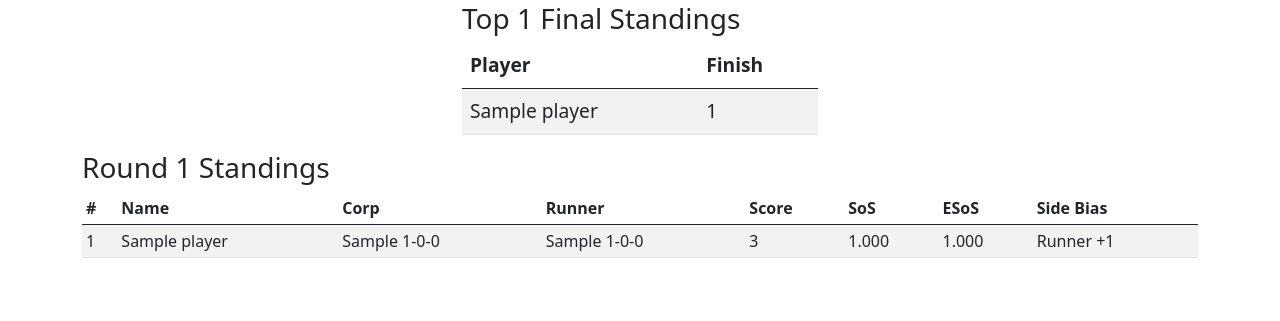
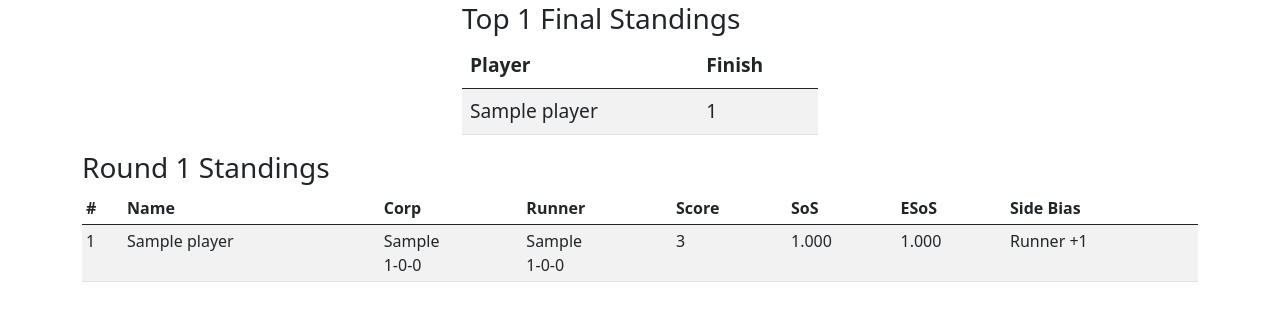
Before and after one commit to Chemscribbler/aesopstables, a Flask app: page /1 in a window 1280 px wide. Shown: the part 285-606 px from the top of the page. Run offline with Flask 3, Linux system fonts and the light colour scheme; tables that the repository leaves empty hold one stand-in row (values such as "Sample post"); some libraries are stand-ins or nearby versions.

Commit message:
should really look at visuals first

```diff
--- a/aesops/templates/tournament.html
+++ b/aesops/templates/tournament.html
@@ -57,9 +57,10 @@
     <tr>
         <td>{{ loop.index0 + 1 }}</td>
         <td>{{ player.name }}</td>
-        <td><span class="{{ get_faction(player.corp)}}">{{ player.corp }}</span> {{ player.side_record("corp")['W']}}-{{
+        <td><span class="{{ get_faction(player.corp)}}">{{ player.corp }}</span><br>{{
+            player.side_record("corp")['W']}}-{{
             player.side_record("corp")['L']}}-{{ player.side_record("corp")['T']}}</td>
-        <td><span class="{{ get_faction(player.runner)}}">{{ player.runner }}</span> {{
+        <td><span class="{{ get_faction(player.runner)}}">{{ player.runner }}</span><br> {{
             player.side_record("runner")['W']}}-{{
             player.side_record("runner")['L']}}-{{ player.side_record("runner")['T']}}</td>
         <td>{{ player.get_record()['score'] }}</td>
```
